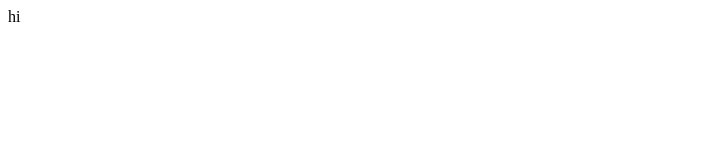
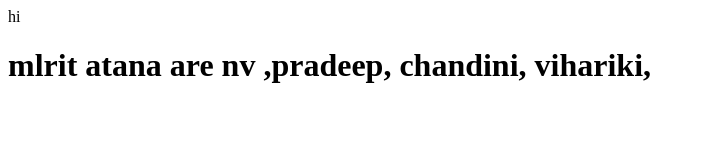
Before and after one commit to viha105/chand, a plain HTML site: page index.html in a window 1280 px wide. Shown: the whole page, without its empty margins (0-705 px from the left). Drawn offline with Linux system fonts and the light colour scheme.

Commit message:
index.html

```diff
--- a/index.html
+++ b/index.html
@@ -4,5 +4,6 @@
 </head>
 <body>
 <p>hi</p>
+  <h1>mlrit  atana  are nv ,pradeep, chandini, vihariki,</h1>
 </body>
 </html>
```
